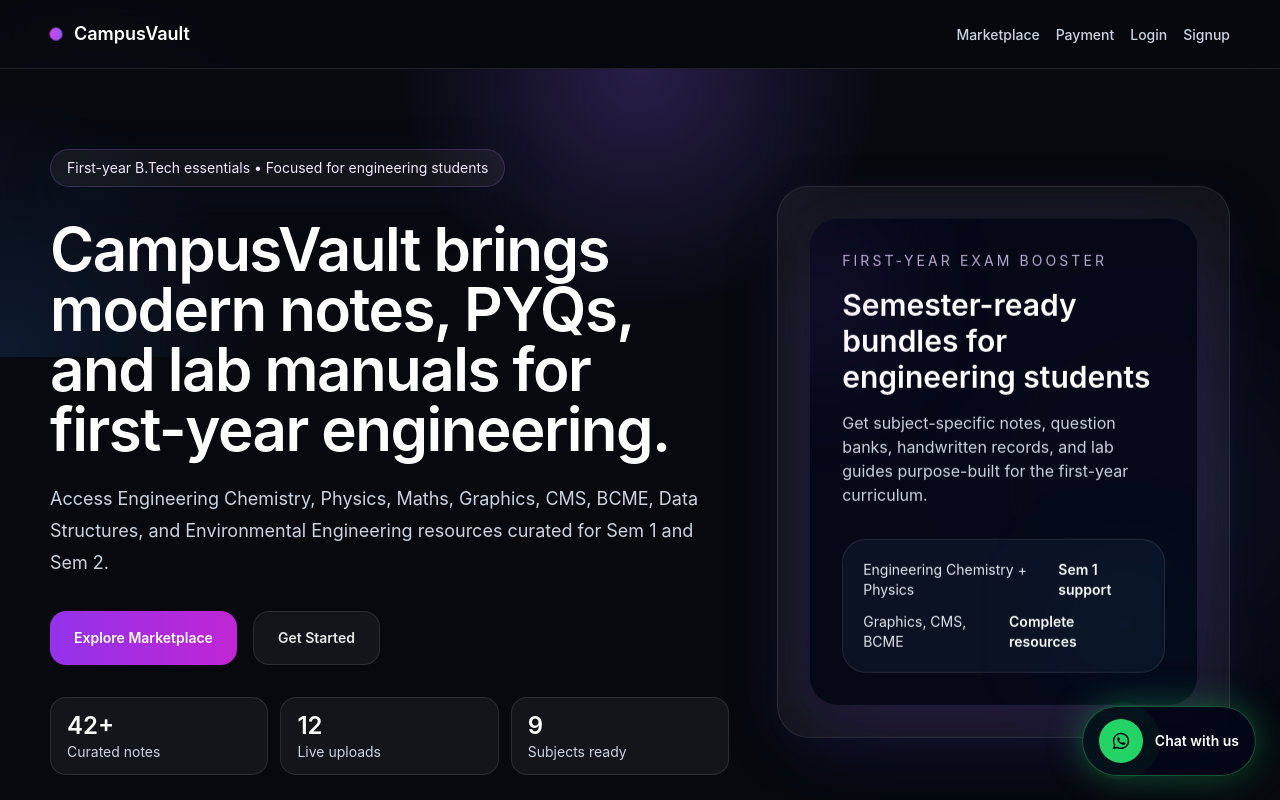
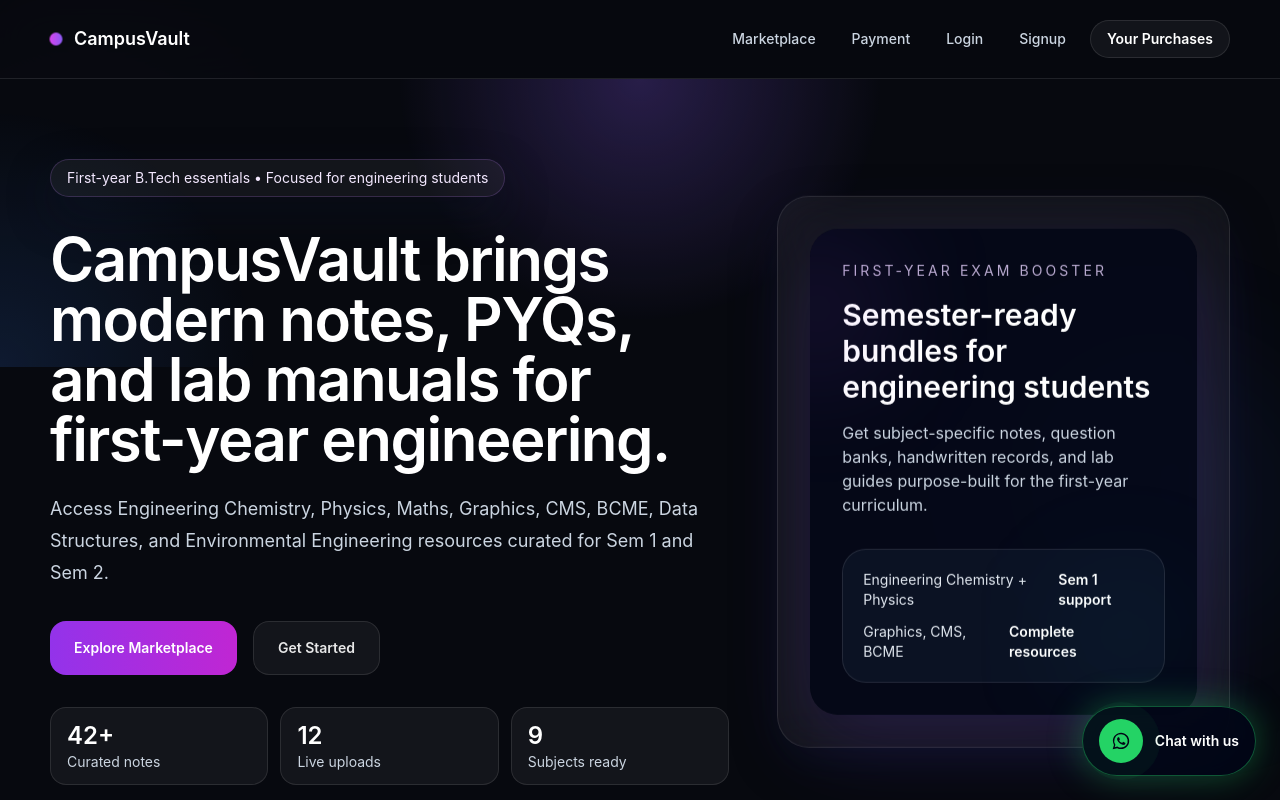
Before and after one commit to Bapibro/campusvault, a Next.js app: page / in a window 1280 px wide. Shown: the top 800 px of the page. Built offline with nearby package versions, Linux system fonts and the light colour scheme; no server answers.

Commit message:
added purchases dashboard navbar

```diff
--- a/components/SiteHeader.tsx
+++ b/components/SiteHeader.tsx
@@ -1,7 +1,11 @@
 'use client';
 
+import { onAuthStateChanged, type User } from 'firebase/auth';
 import { motion } from 'framer-motion';
 import Link from 'next/link';
+import { useEffect, useState } from 'react';
+
+import { auth } from '@/lib/firebase';
 
 const navItems = [
   { label: 'Marketplace', href: '/marketplace' },
@@ -11,9 +15,21 @@ const navItems = [
 ];
 
 export default function SiteHeader() {
+  const [user, setUser] = useState<User | null>(null);
+
+  useEffect(() => {
+    const unsubscribe = onAuthStateChanged(auth, (currentUser) => {
+      setUser(currentUser);
+    });
+
+    return () => unsubscribe();
+  }, []);
+
+  const dashboardHref = user ? '/dashboard' : '/login';
+
   return (
     <header className="sticky top-0 z-50 border-b border-white/10 bg-surface/90 backdrop-blur-xl">
-      <div className="container flex items-center justify-between gap-6 py-5">
+      <div className="container flex flex-wrap items-center justify-between gap-4 py-5">
         <Link href="/" className="flex items-center gap-3 text-lg font-semibold text-white">
           <motion.span
             animate={{ scale: [1, 1.08, 1], opacity: [0.85, 1, 0.85] }}
@@ -22,14 +38,25 @@ export default function SiteHeader() {
           />
           CampusVault
         </Link>
-        <nav className="hidden items-center gap-4 md:flex">
+        <nav className="flex flex-wrap items-center justify-end gap-2 sm:gap-3">
           {navItems.map((item) => (
             <motion.div key={item.href} whileHover={{ y: -1 }}>
-              <Link href={item.href} className="text-sm font-medium text-slate-300 transition hover:text-white">
+              <Link
+                href={item.href}
+                className="inline-flex items-center rounded-full px-3 py-2 text-sm font-medium text-slate-300 transition hover:text-white"
+              >
                 {item.label}
               </Link>
             </motion.div>
           ))}
+          <motion.div whileHover={{ y: -1 }}>
+            <Link
+              href={dashboardHref}
+              className="inline-flex items-center rounded-full border border-white/10 bg-white/5 px-4 py-2 text-sm font-semibold text-white transition hover:border-purple-400/40 hover:text-purple-100"
+            >
+              Your Purchases
+            </Link>
+          </motion.div>
         </nav>
       </div>
     </header>
```
